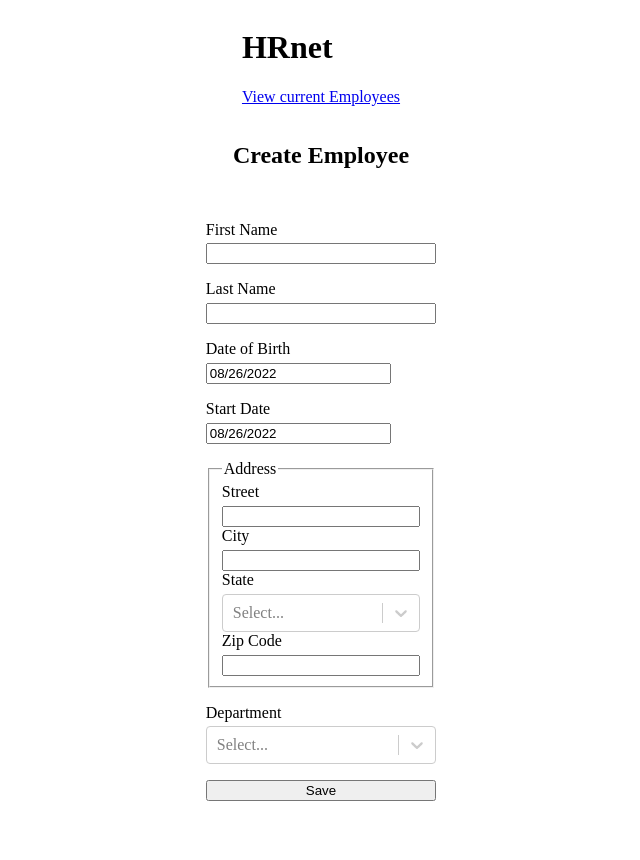
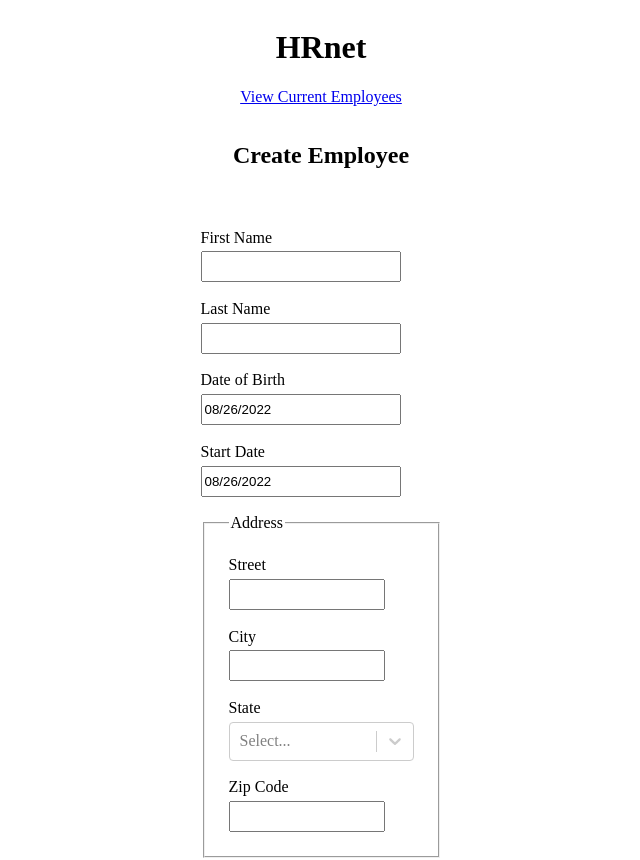
Before and after one commit to thxDuck/DylanPelle_14_092022, a React (Create React App) app: page / in a window 1280 px wide. Shown: the top 860 px of the page, without its empty margins (319-959 px from the left). Before the commit the page ends 825 px from the top, so only its background shows below. Built offline with nearby package versions, Linux system fonts and the light colour scheme.

Commit message:
Improve css, set dropdown menu open on top

```diff
--- a/src/Components/EmployeeForm.jsx
+++ b/src/Components/EmployeeForm.jsx
@@ -1,6 +1,6 @@
 import React from "react";
 import Input from "./Forms/Inputs.jsx";
-import SelectInput from "./Forms/Select.jsx";
+import SelectInput from "./Forms/SelectInput.jsx";
 import Datepicker from "./Forms/Datepicker.jsx";
 
 const options = {
--- a/src/Components/Forms/Select.jsx
+++ b/src/Components/Forms/SelectInput.jsx
@@ -3,12 +3,12 @@ import Select from "react-select";
 
 const SelectInput = (props) => {
 	const raw_options = props.options;
-    const {id, label} = props;
+	const { id, label } = props;
 	const options = raw_options.map((k) => ({ value: k, label: k }));
 	return (
 		<div className="input-group">
 			<label htmlFor={id}>{label}</label>
-			<Select options={options} />
+			<Select options={options} menuPlacement="top" />
 		</div>
 	);
 };
--- a/src/Components/Table.jsx
+++ b/src/Components/Table.jsx
@@ -5,7 +5,6 @@ import { getEmployees } from "../Utils/mock";
 const employees = getEmployees(1000);
 
 const Table = () => {
-	console.log({ employees: employees.length });
 	const [filterText, setFilterText] = useState("");
 	const [resetPaginationToggle, setResetPaginationToggle] = useState(false);
 	const filteredItems = employees.filter(
--- a/src/Pages/CreateEmployee.jsx
+++ b/src/Pages/CreateEmployee.jsx
@@ -7,14 +7,14 @@ import EmployeeForm from "../Components/EmployeeForm.jsx";
 
 const CreateEmployee = () => {
 	return (
-		<main id="employee-add">
+		<div className="main" id="employee-add">
 			<header>
 				<Title title="HRnet" />
-				<Nav title="View current Employees" route="/list"/>
+				<Nav title="View Current Employees" route="/list" />
 			</header>
 			<h2>Create Employee</h2>
 			<EmployeeForm />
-		</main>
+		</div>
 	);
 };
 
--- a/src/Pages/EmployeeList.jsx
+++ b/src/Pages/EmployeeList.jsx
@@ -7,13 +7,11 @@ import Table from "../Components/Table.jsx";
 
 const employeeList = () => {
 	return (
-		<main id="employee-list">
-				<Title title="Current Employees" />
-				<Table />
-			<header>
-				<Nav route="/" title="Home" />
-			</header>
-		</main>
+		<div className="main" id="employee-list">
+			<Title title="Current Employees" />
+			<Table />
+			<Nav route="/" title="Home" />
+		</div>
 	);
 };
 
--- a/src/styles/style.css
+++ b/src/styles/style.css
@@ -1,21 +1,27 @@
-main {
+.main {
 	display: flex;
 	flex-direction: column;
 	align-items: center;
 	gap: 1rem;
 }
+h1 {
+	text-align: center;
+}
 
-form {
+form, fieldset {
 	display: flex;
 	flex-direction: column;
-	width: 18vw;
-	padding: 1rem;
-	gap: 1rem;
+	padding: 1.5rem;
+	gap: 1.1rem;
 }
 .input-group {
 	display: flex;
 	flex-direction: column;
 	gap: 0.3rem;
+}
+input, select {
+	width: 80%;
+	height: 25px;
 }
 
 #employee-list {
```
Also changed, not shown: 1 other file (tests, documents, lock files or other folders).
